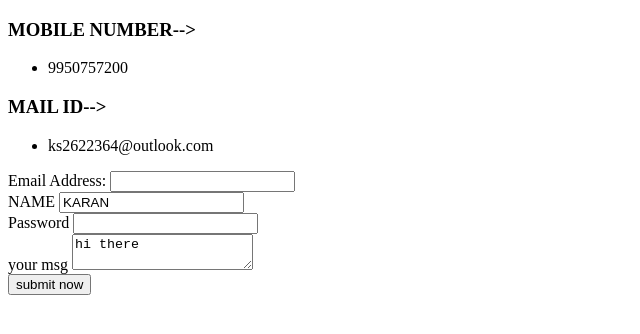
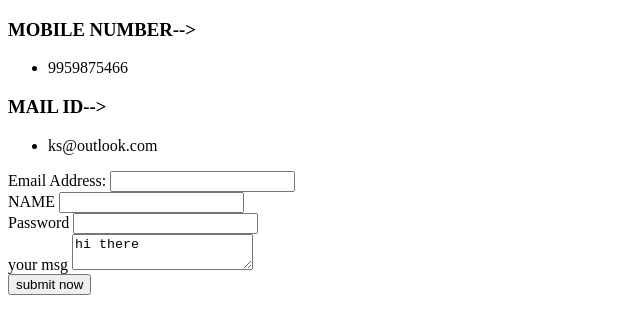
Before and after one commit to karan487/myfirstwebsite, a plain HTML site: page contact.html in a window 1280 px wide. Shown: the whole page, without its empty margins (0-640 px from the left). Drawn offline with Linux system fonts and the light colour scheme.

Commit message:
Update contact.html

```diff
--- a/contact.html
+++ b/contact.html
@@ -7,15 +7,15 @@
 </head>
 <body>
     <h3>MOBILE NUMBER--></h3>
-    <ul><li>9950757200</li></ul>
+    <ul><li>9959875466</li></ul>
     <h3>MAIL ID--></h3>
-    <ul><li>ks2622364@outlook.com</li></ul>
+    <ul><li>ks@outlook.com</li></ul>
 
     <form  action="mailto:ks2622364@outlook.com" method="POST" enctype="text/plain">
         <label>Email Address:</label>
         <input type="email" name="mailID" value=""><br>
         <label for="nme"> NAME</label>
-        <input type="text" name="NAMe" value="KARAN" id="nme"><br>
+        <input type="text" name="NAMe" value="" id="nme"><br>
         <label>Password</label>
         <input type="password" name="Password" value="">
         <div>
```
